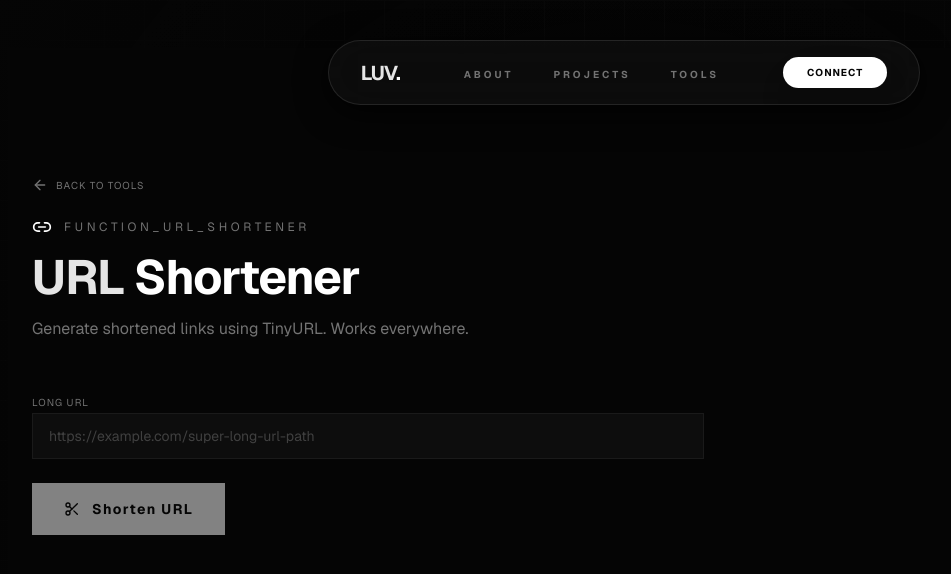
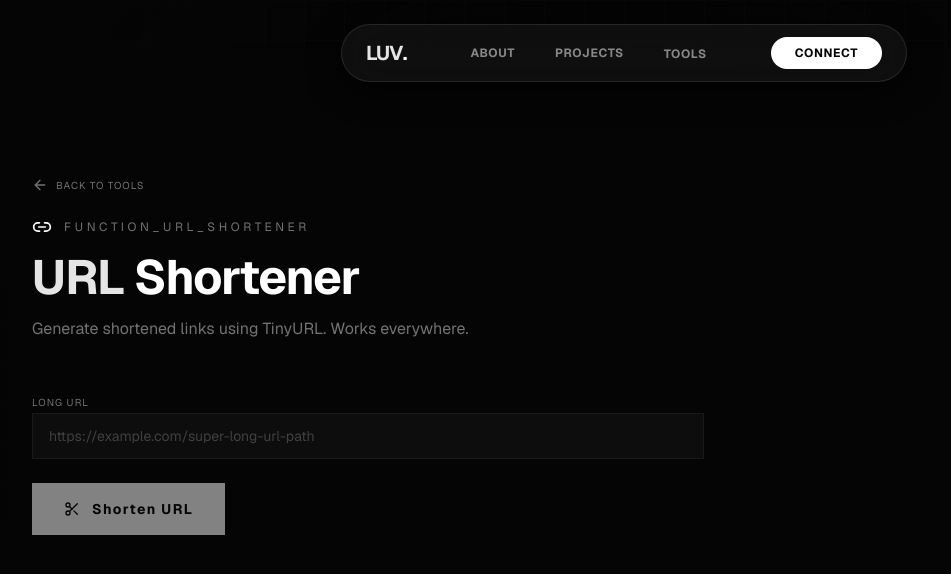
Before and after one commit to openclaw97-ai/luv-portfolio, a Next.js app: page /tools/url-shortener in a window 1280 px wide. Shown: the top 574 px of the page, without its empty margins (16-967 px from the left). Built offline with nearby package versions, Linux system fonts and the light colour scheme.

Commit message:
Fix mobile navbar - remove hamburger icon, add .html extensions, use native HTML navigation

```diff
--- a/src/components/Navbar.tsx
+++ b/src/components/Navbar.tsx
@@ -1,124 +1,171 @@
 'use client';
 
-import React, { useState } from 'react';
+import React, { useState, useEffect } from 'react';
 import Link from 'next/link';
 import { usePathname } from 'next/navigation';
-import { motion, AnimatePresence } from 'framer-motion';
-import { Link2, Youtube, ArrowRight } from 'lucide-react';
+import { Link2, Youtube } from 'lucide-react';
 
 const TOOLS = [
-  { name: 'URL Shortener', href: '/tools/url-shortener', icon: Link2 },
-  { name: 'YouTube Downloader', href: '/tools/youtube-downloader', icon: Youtube },
-];
-
-const NAV_LINKS = [
-  { name: 'About', href: '#about', isSection: true },
-  { name: 'Projects', href: '#projects', isSection: true },
-  { name: 'Tools', href: '/tools', hasDropdown: true },
+  { name: 'URL Shortener', href: '/tools/url-shortener.html', icon: Link2 },
+  { name: 'YouTube Downloader', href: '/tools/youtube-downloader.html', icon: Youtube },
 ];
 
 export const Navbar = () => {
-  const [showDropdown, setShowDropdown] = useState(false);
+  const [mobileOpen, setMobileOpen] = useState(false);
+  const [isClient, setIsClient] = useState(false);
   const pathname = usePathname();
-  const isToolsPage = pathname?.startsWith('/tools');
 
-  const handleNavClick = (href: string, isSection: boolean) => {
-    if (isToolsPage && isSection) {
-      window.location.href = `/${href}`;
-      return;
+  useEffect(() => {
+    setIsClient(true);
+  }, []);
+
+  const closeMenu = () => setMobileOpen(false);
+
+  // SSR fallback - show clickable LUV text
+  if (!isClient) {
+    return (
+      <nav className="fixed top-0 left-0 w-full z-50 flex justify-center py-6 px-4">
+        <div className="rounded-full px-6 py-3 flex items-center gap-8 md:gap-16 border border-white/10 bg-neutral-900/60 backdrop-blur-xl shadow-[0_8px_32px_0_rgba(0,0,0,0.8)]">
+          <a href="/" className="lg:hidden font-bold tracking-tighter text-xl text-foreground">
+            LUV<span className="text-accent">.</span>
+          </a>
+          <a href="/" className="hidden lg:flex font-bold tracking-tighter text-xl text-foreground hover:opacity-80 transition-opacity">
+            LUV<span className="text-accent">.</span>
+          </a>
+          <div className="hidden lg:flex items-center gap-10">
+            <a href="/#about" className="text-xs uppercase tracking-wider font-bold text-white/50 hover:text-white transition-colors">About</a>
+            <a href="/#projects" className="text-xs uppercase tracking-wider font-bold text-white/50 hover:text-white transition-colors">Projects</a>
+            <a href="/tools.html" className="text-xs uppercase tracking-wider font-bold text-white/50 hover:text-white transition-colors">Tools</a>
+          </div>
+          <a href="/#contact" className="hidden lg:flex px-6 py-2 bg-accent text-background text-xs font-bold uppercase tracking-wider rounded-full hover:bg-accent/80 transition-colors">
+            Connect
+          </a>
+        </div>
+      </nav>
+    );
   }
 
-    if (href.startsWith('/')) {
-      window.location.href = href;
-      return;
-    }
+  return (
+    <nav className="fixed top-0 left-0 w-full z-50 flex justify-center py-6 px-4">
+      <div className="rounded-full px-6 py-3 flex items-center gap-8 md:gap-16 border border-white/10 bg-neutral-900/60 backdrop-blur-xl shadow-[0_8px_32px_0_rgba(0,0,0,0.8)]">
 
-    const element = document.getElementById(href.replace('#', ''));
-    if (element) {
-      element.scrollIntoView({ behavior: 'smooth' });
-    }
-  };
-
-  const scrollToContact = () => {
-    if (isToolsPage) {
-      window.location.href = '/#contact';
-      return;
-    }
-
-    const element = document.getElementById('contact');
-    if (element) {
-      const telegramButton = element.querySelector('a[href*="t.me/lovie97"]');
-      if (telegramButton) {
-        telegramButton.scrollIntoView({ behavior: 'smooth', block: 'center' });
-        telegramButton.classList.add('animate-pulse');
-        setTimeout(() => telegramButton.classList.remove('animate-pulse'), 2000);
-      } else {
-        element.scrollIntoView({ behavior: 'smooth' });
-      }
-    }
-  };
-
-  return (
-    <nav className="fixed top-0 left-0 w-full z-50 flex justify-center py-10 px-4 pointer-events-none">
-      <motion.div
-        initial={{ y: -20, opacity: 0 }}
-        animate={{ y: 0, opacity: 1 }}
-        className="rounded-full px-8 py-4 flex items-center gap-16 pointer-events-auto border border-white/10 bg-neutral-900/40 backdrop-blur-xl shadow-[0_8px_32px_0_rgba(0,0,0,0.8)]"
+        {/* Mobile Logo/Button */}
+        <button
+          onClick={() => setMobileOpen(!mobileOpen)}
+          className="lg:hidden font-bold tracking-tighter text-xl text-foreground"
         >
-        <Link href="/" className="font-bold tracking-tighter text-xl group text-foreground">
-          LUV<span className="text-accent group-hover:text-accent/80 transition-colors">.</span>
-        </Link>
-        <div className="hidden lg:flex items-center gap-10">
-          {NAV_LINKS.map((link) => (
-            <div
-              key={link.name}
-              className="relative"
-              onMouseEnter={() => link.hasDropdown && setShowDropdown(true)}
-              onMouseLeave={() => link.hasDropdown && setShowDropdown(false)}
-            >
-              <button
-                onClick={() => handleNavClick(link.href, link.isSection || false)}
-                className="text-[10px] uppercase tracking-[0.3em] font-bold text-accent-muted hover:text-accent transition-colors"
-              >
-                {link.name}
+          LUV<span className="text-accent">.</span>
         </button>
 
-              {/* Dropdown for Tools */}
-              <AnimatePresence>
-                {link.hasDropdown && showDropdown && (
-                  <motion.div
-                    initial={{ opacity: 0, y: 8, scale: 0.95 }}
-                    animate={{ opacity: 1, y: 0, scale: 1 }}
-                    exit={{ opacity: 0, y: 8, scale: 0.95 }}
-                    transition={{ duration: 0.15 }}
-                    className="absolute top-full left-1/2 -translate-x-1/2 pt-4"
-                  >
-                    <div className="border border-white/10 bg-neutral-900/80 backdrop-blur-xl rounded-sm overflow-hidden shadow-[0_8px_32px_0_rgba(0,0,0,0.8)] min-w-[220px]">
+        {/* Desktop Logo */}
+        <a href="/" className="hidden lg:flex font-bold tracking-tighter text-xl text-foreground hover:opacity-80 transition-opacity">
+          LUV<span className="text-accent">.</span>
+        </a>
+
+        {/* Desktop Navigation */}
+        <div className="hidden lg:flex items-center gap-10">
+          <a href="/#about" className="text-xs uppercase tracking-wider font-bold text-white/50 hover:text-white transition-colors">
+            About
+          </a>
+          <a href="/#projects" className="text-xs uppercase tracking-wider font-bold text-white/50 hover:text-white transition-colors">
+            Projects
+          </a>
+
+          {/* Desktop Tools Dropdown */}
+          <div className="relative group">
+            <a href="/tools.html" className="text-xs uppercase tracking-wider font-bold text-white/50 hover:text-white transition-colors">
+              Tools
+            </a>
+            <div className="absolute top-full left-1/2 -translate-x-1/2 pt-4 opacity-0 group-hover:opacity-100 pointer-events-none group-hover:pointer-events-auto transition-opacity">
+              <div className="bg-neutral-900/95 border border-white/10 rounded-xl shadow-2xl overflow-hidden min-w-[220px]">
                 {TOOLS.map((tool) => (
-                        <Link
+                  <a
                     key={tool.name}
                     href={tool.href}
-                          className="flex items-center gap-3 px-4 py-3 text-[10px] uppercase tracking-[0.2em] font-bold text-accent-muted hover:text-accent hover:bg-white/5 transition-all group border-b border-white/5 last:border-0"
+                    className="flex items-center gap-3 px-4 py-3 text-xs uppercase font-bold text-white/50 hover:text-white hover:bg-white/5 transition-colors"
                   >
-                          <tool.icon className="w-4 h-4 text-accent/50 group-hover:text-accent transition-colors" />
+                    <tool.icon className="w-4 h-4" />
                     <span>{tool.name}</span>
-                          <ArrowRight className="w-3 h-3 ml-auto opacity-0 group-hover:opacity-100 transition-opacity" />
-                        </Link>
+                  </a>
                 ))}
               </div>
-                  </motion.div>
-                )}
-              </AnimatePresence>
             </div>
+          </div>
+        </div>
+
+        {/* Desktop Connect */}
+        <a href="/#contact" className="hidden lg:flex px-6 py-2 bg-accent text-background text-xs font-bold uppercase tracking-wider rounded-full hover:bg-accent/80 transition-colors">
+          Connect
+        </a>
+      </div>
+
+      {/* Mobile Menu */}
+      {mobileOpen && (
+        <div
+          className="fixed inset-0 z-[9998] lg:hidden"
+          onClick={() => setMobileOpen(false)}
+        >
+          {/* Backdrop */}
+          <div className="absolute inset-0 bg-black/60 backdrop-blur-sm" />
+
+          {/* Menu */}
+          <div
+            className="absolute top-20 left-1/2 -translate-x-1/2 w-[90vw] max-w-[320px] bg-neutral-900/95 border border-white/10 rounded-2xl shadow-2xl overflow-hidden"
+            onClick={(e) => e.stopPropagation()}
+          >
+            <div className="p-2">
+              {/* About */}
+              <a
+                href="/#about"
+                onClick={closeMenu}
+                className="block px-4 py-4 text-sm uppercase tracking-wider font-bold text-white/70 hover:text-white hover:bg-white/5 rounded-lg transition-colors"
+              >
+                About
+              </a>
+
+              {/* Projects */}
+              <a
+                href="/#projects"
+                onClick={closeMenu}
+                className="block px-4 py-4 text-sm uppercase tracking-wider font-bold text-white/70 hover:text-white hover:bg-white/5 rounded-lg transition-colors"
+              >
+                Projects
+              </a>
+
+              {/* Tools Section */}
+              <a
+                href="/tools.html"
+                onClick={closeMenu}
+                className="block px-4 py-3 text-sm uppercase tracking-wider font-bold text-accent bg-white/5 rounded-lg mt-1"
+              >
+                Tools
+              </a>
+              <div className="pl-4 pb-2">
+                {TOOLS.map((tool) => (
+                  <a
+                    key={tool.name}
+                    href={tool.href}
+                    onClick={closeMenu}
+                    className="flex items-center gap-3 px-4 py-3 text-sm text-white/50 hover:text-white hover:bg-white/5 rounded-lg transition-colors"
+                  >
+                    <tool.icon className="w-4 h-4 text-accent" />
+                    <span>{tool.name}</span>
+                  </a>
                 ))}
               </div>
-        <button
-          onClick={scrollToContact}
-          className="hidden md:block px-6 py-2 bg-accent text-background text-[10px] font-bold uppercase tracking-widest rounded-full hover:bg-accent-muted transition-colors shadow-2xl"
+
+              {/* Connect */}
+              <a
+                href="/#contact"
+                onClick={closeMenu}
+                className="block px-4 py-4 text-sm uppercase tracking-wider font-bold text-accent border-t border-white/10 mt-2 hover:bg-white/5 rounded-lg transition-colors"
               >
                 Connect
-        </button>
-      </motion.div>
+              </a>
+            </div>
+          </div>
+        </div>
+      )}
     </nav>
   );
 };
```
Also changed, not shown: 1335 other files (tests, documents, lock files or other folders). Lines whose indentation alone changed are shown as unchanged.
